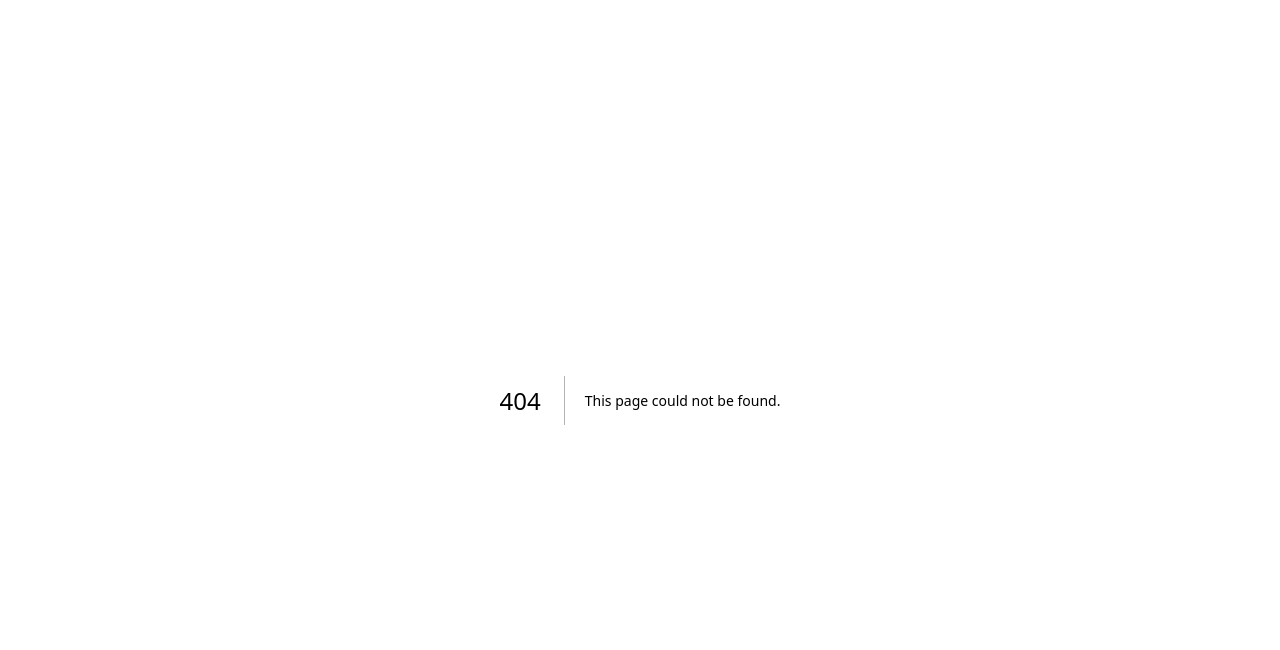
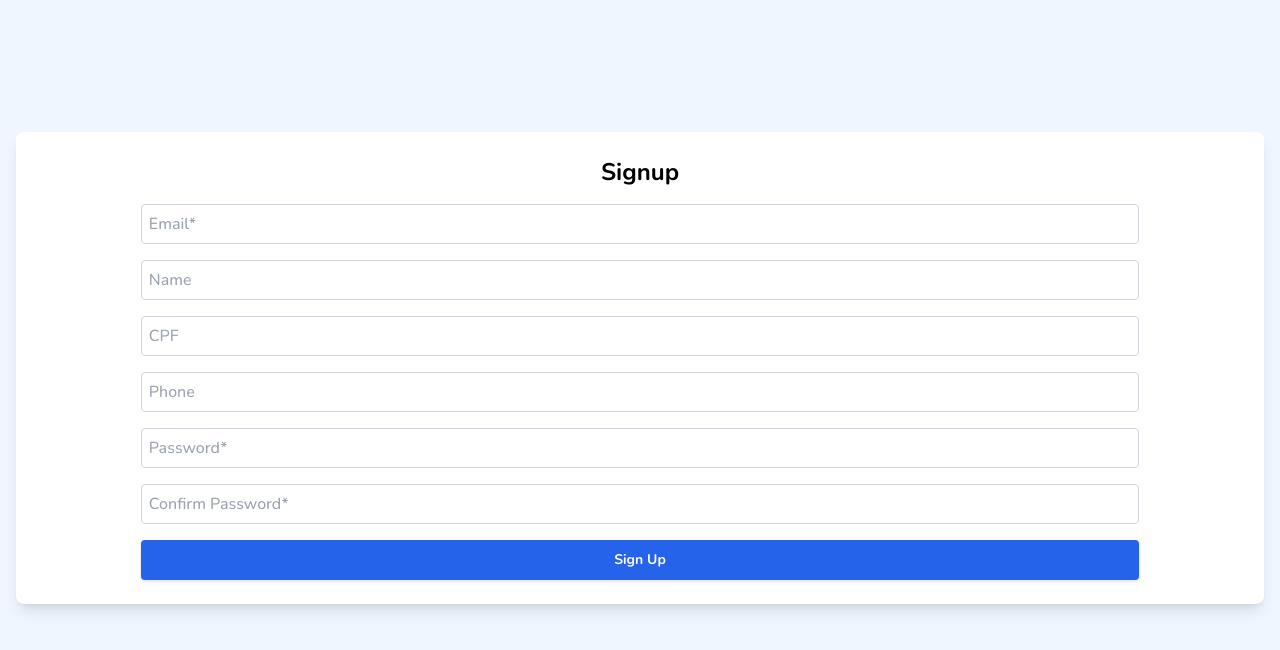
Before and after one commit to gabu322/expenses-tracker, a Next.js app: page /signup in a window 1280 px wide. Before the commit this address had no page. Shown: the top 650 px of the page. Built offline with nearby package versions, Linux system fonts and the light colour scheme.

Commit message:
Added signin and signup pages and logic

```diff
--- /dev/null
+++ b/app/(auth)/layout.jsx
@@ -0,0 +1,5 @@
+export default function Layout({ children }) {
+   return <main className="flex flex-col justify-center items-center">
+      {children}
+   </main>;
+};
--- /dev/null
+++ b/app/(auth)/signin/page.jsx
@@ -0,0 +1,71 @@
+'use client';
+
+import { useState } from "react";
+import { signIn } from "next-auth/react";
+import Button from "@/components/Button";
+import Input from "@/components/Input";
+
+export default function Page({ }) {
+   const [login, setLogin] = useState({
+      email: "",
+      password: "",
+   });
+
+   const handleChange = (e) => {
+      const { name, value } = e.target;
+      setLogin((prev) => ({ ...prev, [name]: value }));
+   }
+
+   const handleSubmit = async (e) => {
+      e.preventDefault();
+      const result = await signIn("credentials", {
+         redirect: false,
+         email: login.email,
+         password: login.password,
+      });
+
+      if (result.error) {
+         console.error(result.error);
+      } else {
+         console.log("Login successful");
+         // Do a 5sec timeout and redirect to home
+         setTimeout(() => {
+            window.location.href = "/";
+         }, 5000);
+      }
+   }
+
+   return <div className="flex flex-col justify-center items-center w-full gap-4 bg-white py-6 rounded-lg shadow-lg">
+      <h1 className="text-2xl">Login</h1>
+
+      <form onSubmit={handleSubmit} className="flex flex-col gap-4 w-4/5">
+         <Input
+            name="email"
+            label="Email"
+            type="email"
+            onChange={handleChange}
+            required
+         />
+
+         <Input
+            name="password"
+            label="Senha"
+            type="password"
+            onChange={handleChange}
+            required
+         />
+
+         <Button
+            type="submit"
+            text={"Entrar"}
+         />
+         <hr />
+
+         <p className="text-left">Ainda não possui cadastro?</p>
+         <Button
+            text={"Cadastrar"}
+            href={"/signup"}
+         />
+      </form>
+   </div>;
+};
--- /dev/null
+++ b/app/(auth)/signup/page.jsx
@@ -0,0 +1,119 @@
+'use client';
+
+import { useState } from "react";
+import { useRouter } from "next/navigation";
+import { signIn } from "next-auth/react";
+import axios from "axios";
+
+import Button from "@/components/Button";
+import Input from "@/components/Input";
+
+export default function Page({ }) {
+   const router = useRouter();
+   const [signup, setSignup] = useState({
+      email: "",
+      name: "",
+      cpf: "",
+      phone: "",
+      password: "",
+      confirmPassword: "",
+   });
+
+   const handleChange = (e) => {
+      const { name, value } = e.target;
+      setSignup((prev) => ({ ...prev, [name]: value }));
+   }
+
+   const handleSubmit = async (e) => {
+      e.preventDefault();
+
+      if (signup.password !== signup.confirmPassword) {
+         console.error("Passwords do not match");
+         return;
+      }
+
+      try {
+         // Call the custom register API
+         const response = await axios.post("/api/auth/register", signup);
+
+         if (!response.ok) {
+            throw new Error("Failed to register");
+         }
+
+         // Automatically log in the user
+         const loginResponse = await signIn("credentials", {
+            redirect: false,
+            email: signup.email,
+            password: signup.password,
+         });
+         console.log("here2");
+
+         if (loginResponse.ok) {
+            router.push("/");
+         } else {
+            console.error("Login failed:", loginResponse.error);
+            throw new Error("Failed to login");
+         }
+      } catch (error) {
+         console.error("Signup failed:", error);
+      }
+   };
+
+   return <div className="flex flex-col justify-center items-center w-full gap-4 bg-white py-6 rounded-lg shadow-lg">
+      <h1 className="text-2xl">Signup</h1>
+
+      <form onSubmit={handleSubmit} className="flex flex-col gap-4 w-4/5">
+         <Input
+            name="email"
+            label="Email"
+            type="email"
+            onChange={handleChange}
+            required
+         />
+
+         <Input
+            name="name"
+            label="Name"
+            type="text"
+            onChange={handleChange}
+         />
+
+         <Input
+            name="cpf"
+            label="CPF"
+            type="text"
+            mask={"000.000.000-00"}
+            onChange={handleChange}
+         />
+
+         <Input
+            name="phone"
+            label="Phone"
+            type="text"
+            mask={"(00) 00000-0000"}
+            onChange={handleChange}
+         />
+
+         <Input
+            name="password"
+            label="Password"
+            type="password"
+            onChange={handleChange}
+            required
+         />
+
+         <Input
+            name="confirmPassword"
+            label="Confirm Password"
+            type="password"
+            onChange={handleChange}
+            required
+         />
+
+         <Button
+            type="submit"
+            text={"Sign Up"}
+         />
+      </form>
+   </div>;
+};
```
